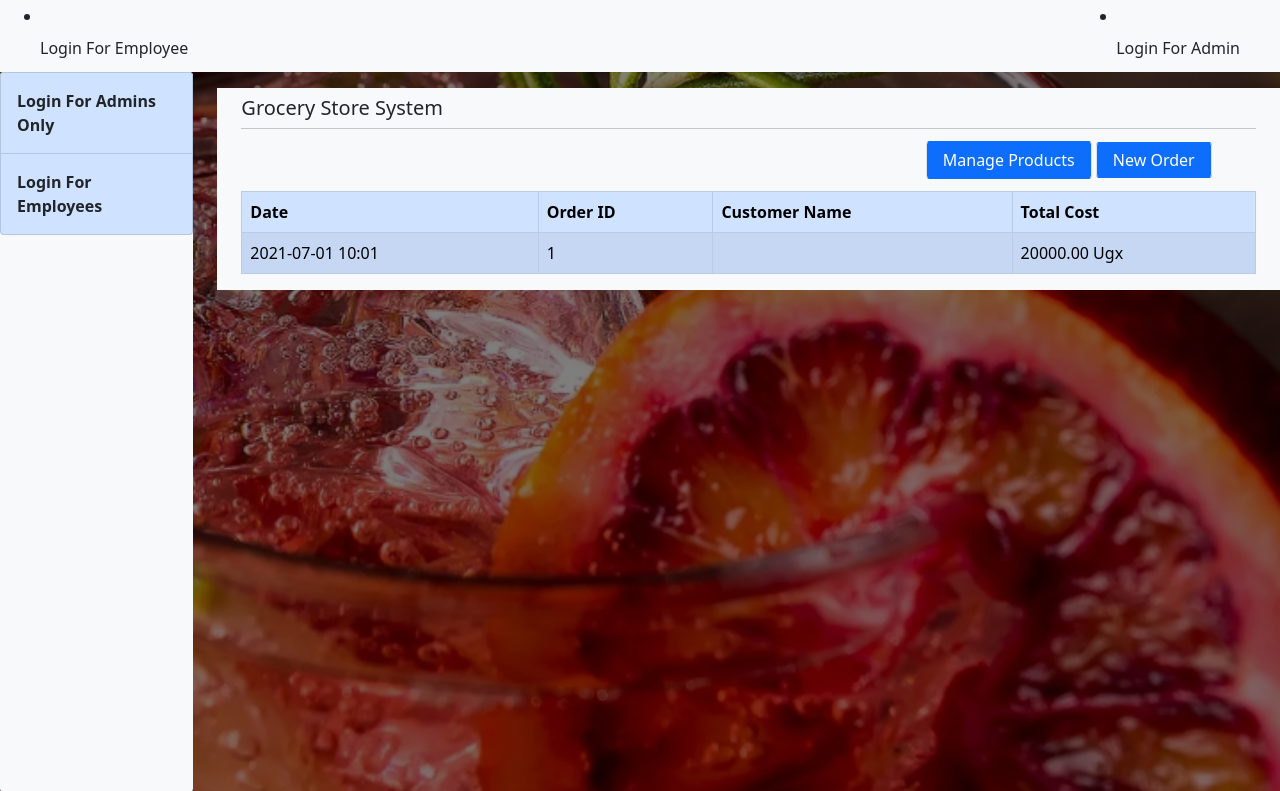
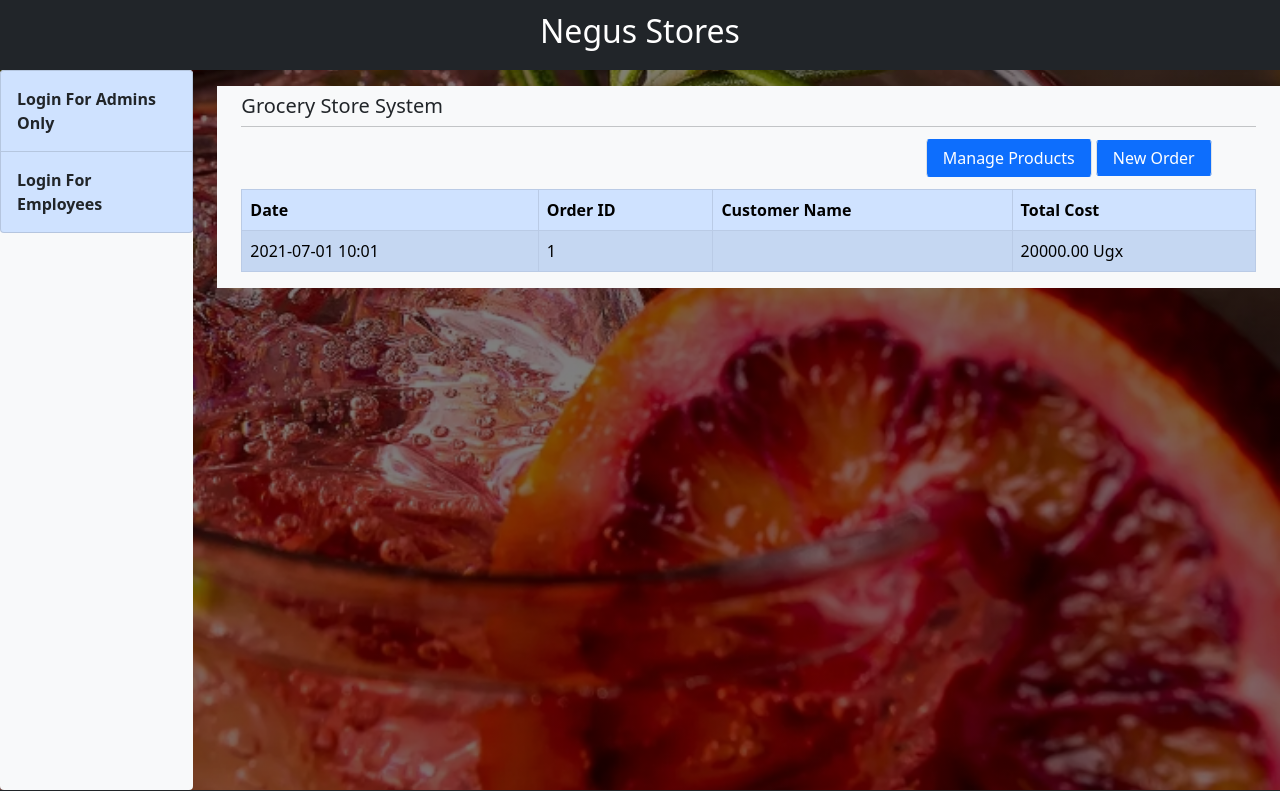
Before and after one commit to NegusDev/Groxery-mgt-system, a PHP site: page /index.php in a window 1280 px wide. Shown: the top 791 px of the page. Run offline with PHP 8.4, Linux system fonts and the light colour scheme; data comes from the database, SQL or seed files in the repository; data that the repository does not hold is empty.

Commit message:
Update Header.php

```diff
--- a/Header.php
+++ b/Header.php
@@ -13,7 +13,7 @@
 </head>
 <body>
 <header id="header">
-    <div class="strip d-flex justify-content-between px-4 py-1 bg-light">
+    <div class="strip d-flex justify-content-between px-4 py-1 bg-light bg-dark text-white">
         <?php
             if (isset($_SESSION['admin'])) {
                 $user = $_SESSION['admin'];
@@ -44,18 +44,17 @@
                    </li>
                     <li class="nav-item">
                         <a href="logout_employee.php" class="nav-link text-capitalize"><i class="fas fa-sign-out-alt fa-2x icon"></i> Log Out</a>
-                    </li>';
+                    </li>
+                    </ul>';
 
 
             } else {
                 echo '
-                    <li class="nav-item">
-                        <a href="employee_login.php" class="nav-link text-capitalize">Login for Employee</a>
-                    </li>
-                    <li class="nav-item">
-                        <a href="adminlogin.php" class="nav-link text-capitalize">Login for Admin</a>
-                    </li>
-                </ul>';
+                <div class="m-auto ">
+                        <h2 class="nav-link text-capitalize">Negus Stores</h2>
+                 </div>
+
+                ';
             }
             ?>
 
@@ -72,7 +71,7 @@
             if (isset($_SESSION['admin'])) {
             $user = $_SESSION['admin'];
             echo '
-            <div class="list-group bg-light fw-bold" style="height:90vh;">
+            <div class="list-group fw-bold" style="height:90vh;">
                 <a href="index.php" class="list-group-item list-group-item-primary text-capitalize py-3 text-dark ">Dashboard</a>
                 <a href="admin.php" class="list-group-item list-group-item-primary text-capitalize py-3 text-dark ">'.$user.' profile</a>
                 <a href="sales.php" class="list-group-item list-group-item-primary text-capitalize py-3 text-dark ">employees</a>
@@ -86,7 +85,7 @@
                 $emp = $_SESSION['salesman'];
                 echo '
             <div class="list-group bg-light fw-bold" style="height:90vh;">
-                <a href="admin.php" class="list-group-item list-group-item-primary text-capitalize py-3 text-dark ">Admin profile</a>
+                <a href="admin.php" class="list-group-item list-group-item-primary text-capitalize py-3 text-dark ">'.$emp.' profile</a>
                 <a href="product.php" class="list-group-item list-group-item-primary text-capitalize py-3 text-dark ">Products</a>
             </div>';
             }else {
```
